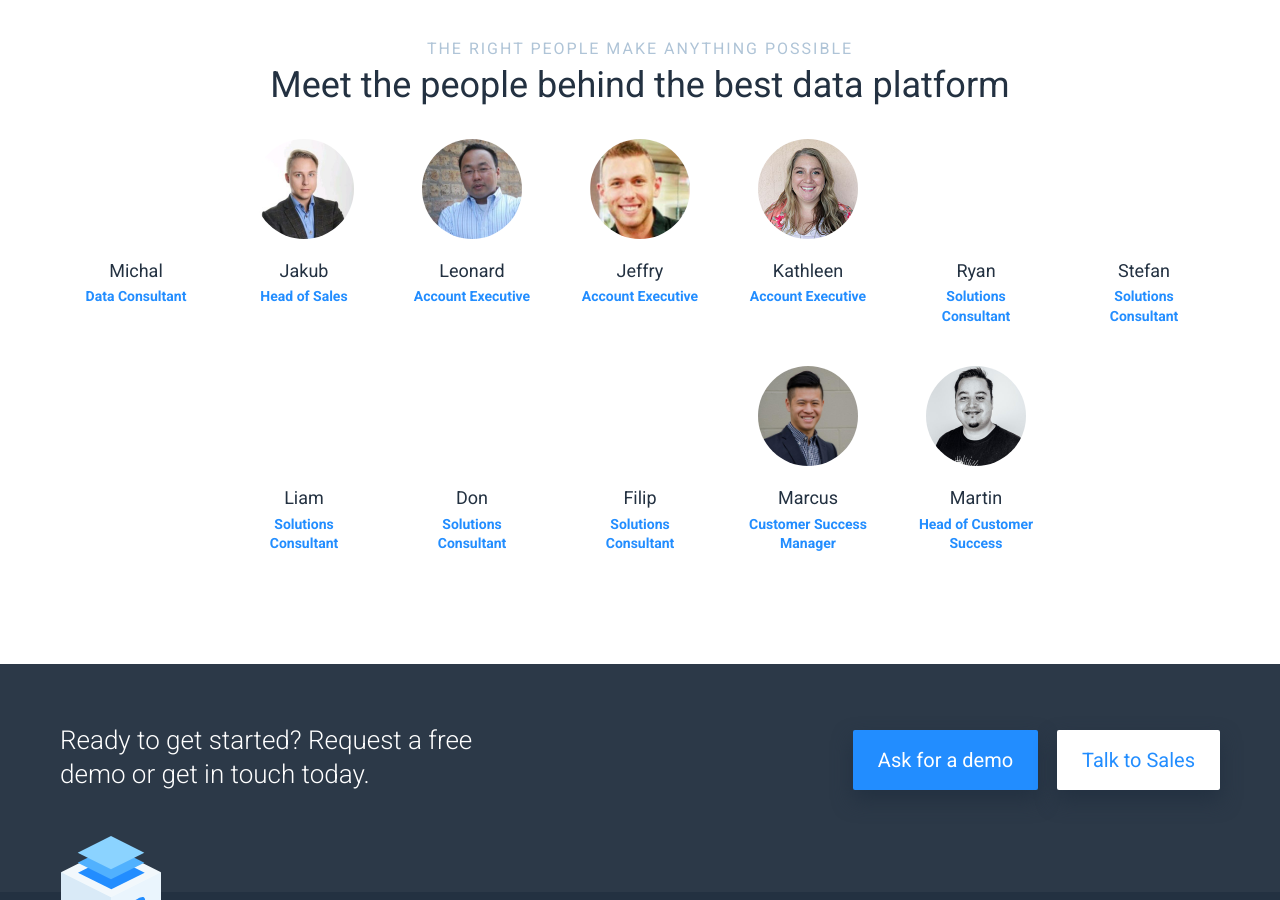
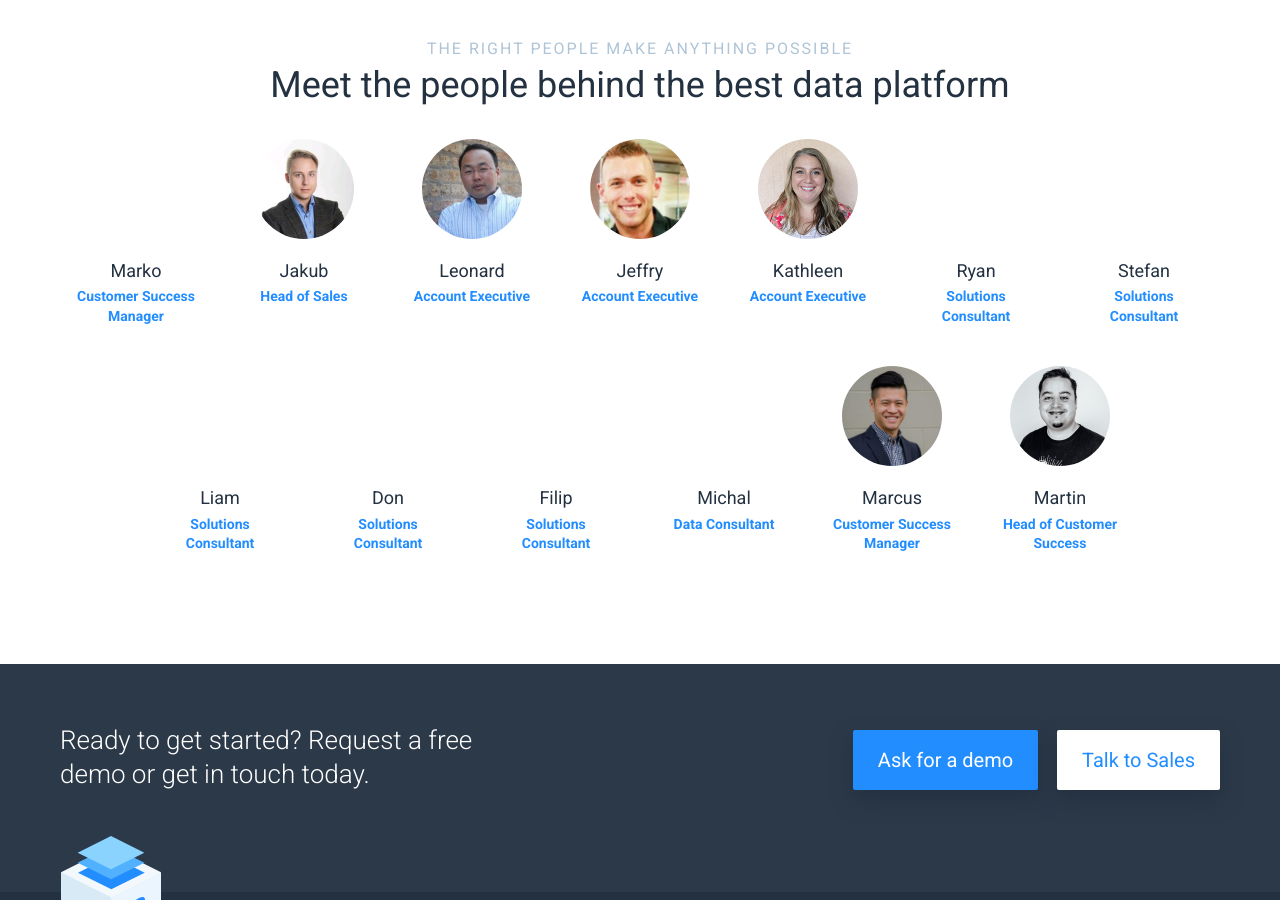
Before and after one commit to keboola/website, a Jekyll site: the page built from _landing/how-to-win-data.md, in a window 1280 px wide and 900 px high, scrolled down 10595 px. Built offline with Jekyll 4.4.1, drawn with Linux system fonts in a browser that asks for light colours; nearby versions of some CDN libraries.

Commit message:
Update from Forestry.io Martin Karasek updated _landing/how-to-win-data.md

```diff
--- a/_landing/how-to-win-data.md
+++ b/_landing/how-to-win-data.md
@@ -253,8 +253,8 @@
   title: Meet the people behind the best data platform
   subtitle: The right people make anything possible
   list:
-  - name: Michal
-    position: Data Consultant
+  - name: Marko
+    position: Customer Success Manager
   - name: Jakub
     position: Head of Sales
     photo: "/uploads/0.jpeg"
```
Also changed, not shown: other parts of _landing/how-to-win-data.md (+2 -0 lines).
